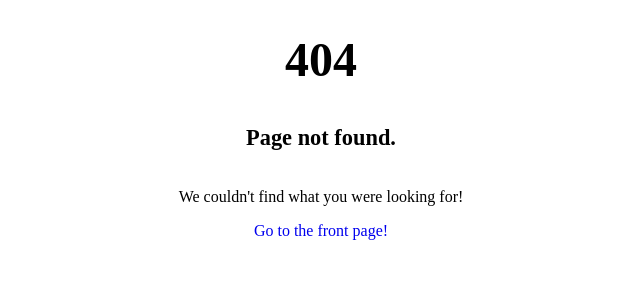
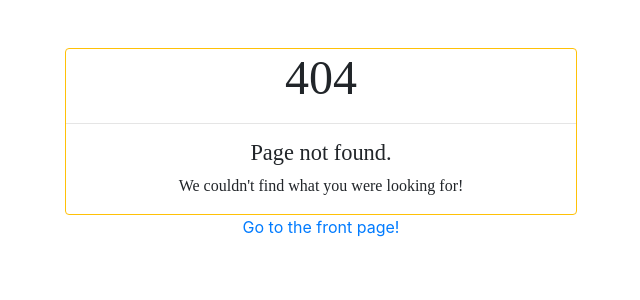
Before and after one commit to linhvq1/CSE485_VuQuyenLinh_1851060148_Big_Project, a PHP site: page /project_wed_cv/404.php in a window 1280 px wide. Shown: the top 300 px of the page, without its empty margins (319-959 px from the left). Run offline with PHP 8.4, Linux system fonts and the light colour scheme; a user stored in the database is signed in; some web fonts are replaced.

Commit message:
change link back and add border

```diff
--- a/404.php
+++ b/404.php
@@ -6,10 +6,12 @@
 <head>
   <meta charset="UTF-8">
   <meta name="viewport" content="width=device-width, initial-scale=1.0">
-  <link href="./favicon/favicon (1).ico" rel="icon" type="image/x-icon" />
+  <link href="./favicon/favicon.ico" rel="icon" type="image/x-icon" />
+    <!-- Bootstrap CSS -->
+  <link rel="stylesheet" href="css/bootstrap.min.css">
+  <link href="fontawesome-free-5.12.0-web/css/all.css" rel="stylesheet">
   <title>Page not found</title>
-  <link rel="icon" href="./public/favicon.ico"/> <meta name="viewport" content="width=device-width, initial-scale=1"/>
-  <style>
+  <link href="/favicon/favicon.ico" rel="icon" type="image/x-icon" />  <style>
     @font-face {
       src: url("./fonts/cubano-regular-webfont.ttf");
       font-family: "cubano-regular";
@@ -35,18 +37,35 @@
     .page-not-found .go-back a {
       text-decoration: none;
     }
+    .content{
+      margin-left: 30%;
+      margin-right: 30%;
+    }
   </style>
 </head>
 <body>
-  <div class="page-not-found">
-    <div class="content">
+  <div class="page-not-found mt-5">
+    <div class="border border-warning rounded content">
       <h1>404</h1>
+      <hr>
       <h5>Page not found.</h5>
       <p class="qoutes">We couldn't find what you were looking for!</p>
     </div>
     <div class="go-back">
-      <a href="<?php echo constant("URL"); ?>">Go to the front page!</a>
+      <?php
+      session_start();
+      if(!isset($_SESSION["login"])){
+          header("location: ".constant("URL")."/server/");
+      }else{
+          ?>
+      <a href="<?php echo constant("URL")."/server/dashboard.php"; ?>">Go to the front page!</a>
+      <?php
+      } ?>
     </div>
   </div>
+  <!-- jQuery first, then Popper.js, then Bootstrap JS -->
+  <script src="js/jquery-3.5.1.min.js"></script>
+ <!-- Bootstrap core JavaScript -->
+	<script src="vendor/bootstrap/js/bootstrap.bundle.min.js"></script>
 </body>
 </html>
```
